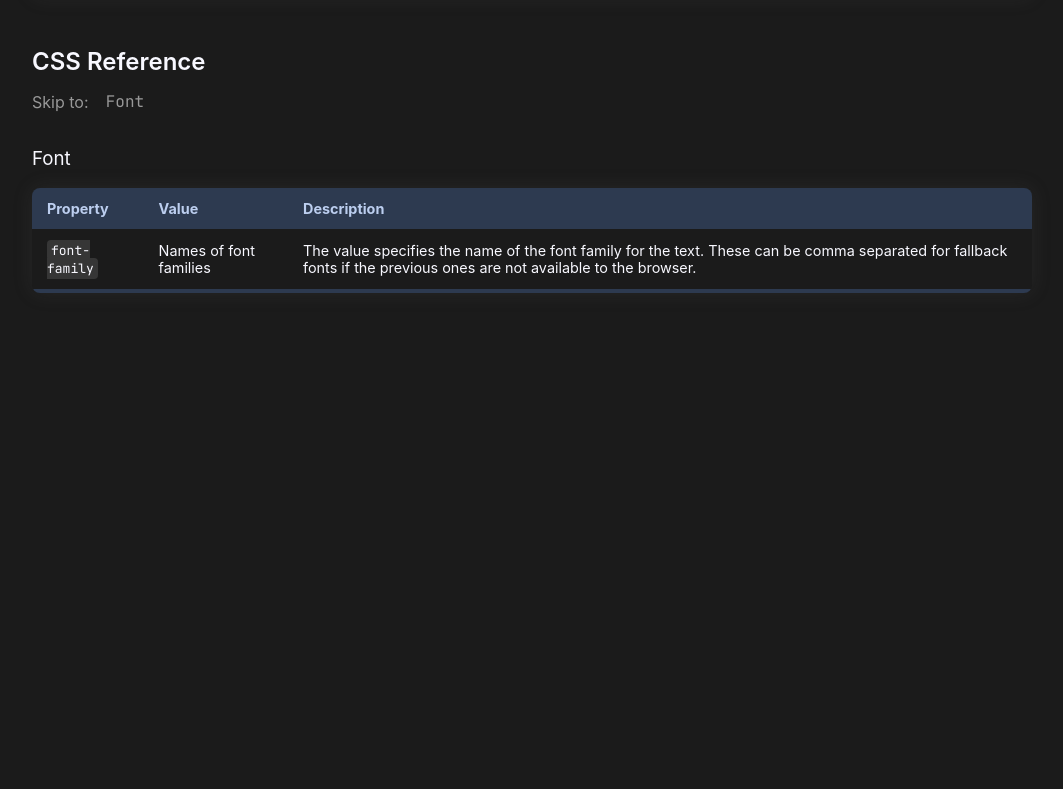
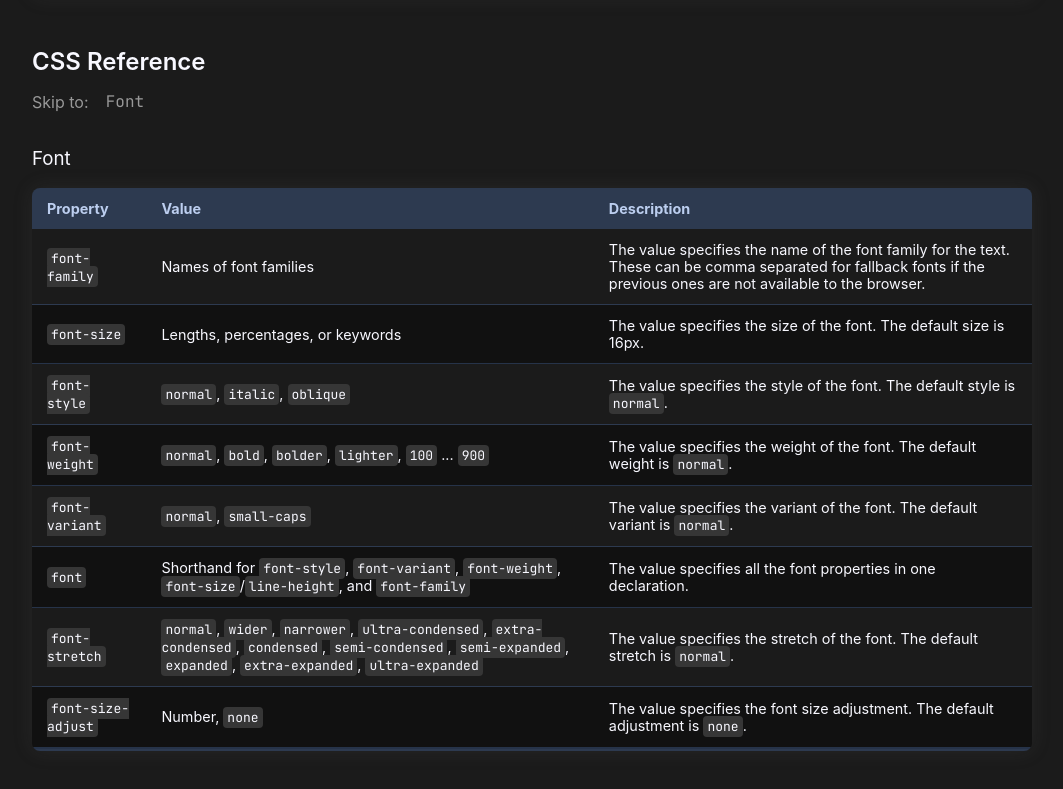
Before and after one commit to shivattari/Web_Dev_Tricks, a plain HTML site: page docs/index.html in a window 1280 px wide. Shown: the part 1207-1996 px from the top of the page, without its empty margins (8-1071 px from the left). Before the commit the page ends 1550 px from the top, so only its background shows below. Drawn offline with Linux system fonts and the light colour scheme.

Commit message:
Adds more CSS information.

```diff
--- a/docs/index.html
+++ b/docs/index.html
@@ -155,6 +155,41 @@
                 <td>Names of font families</td>
                 <td>The value specifies the name of the font family for the text. These can be comma separated for fallback fonts if the previous ones are not available to the browser.</td>
             </tr>
+            <tr>
+                <td><span class="code">font-size</span></td>
+                <td>Lengths, percentages, or keywords</td>
+                <td>The value specifies the size of the font. The default size is 16px.</td>
+            </tr>
+            <tr>
+                <td><span class="code">font-style</span></td>
+                <td><span class="code">normal</span>, <span class="code">italic</span>, <span class="code">oblique</span></td>
+                <td>The value specifies the style of the font. The default style is <span class="code">normal</span>.</td>
+            </tr>
+            <tr>
+                <td><span class="code">font-weight</span></td>
+                <td><span class="code">normal</span>, <span class="code">bold</span>, <span class="code">bolder</span>, <span class="code">lighter</span>, <span class="code">100</span> ... <span class="code">900</span></td>
+                <td>The value specifies the weight of the font. The default weight is <span class="code">normal</span>.</td>
+            </tr>
+            <tr>
+                <td><span class="code">font-variant</span></td>
+                <td><span class="code">normal</span>, <span class="code">small-caps</span></td>
+                <td>The value specifies the variant of the font. The default variant is <span class="code">normal</span>.</td>
+            </tr>
+            <tr>
+                <td><span class="code">font</span></td>
+                <td>Shorthand for <span class="code">font-style</span>, <span class="code">font-variant</span>, <span class="code">font-weight</span>, <span class="code">font-size</span>/<span class="code">line-height</span>, and <span class="code">font-family</span></td>
+                <td>The value specifies all the font properties in one declaration.</td>
+            </tr>
+            <tr>
+                <td><span class="code">font-stretch</span></td>
+                <td><span class="code">normal</span>, <span class="code">wider</span>, <span class="code">narrower</span>, <span class="code">ultra-condensed</span>, <span class="code">extra-condensed</span>, <span class="code">condensed</span>, <span class="code">semi-condensed</span>, <span class="code">semi-expanded</span>, <span class="code">expanded</span>, <span class="code">extra-expanded</span>, <span class="code">ultra-expanded</span></td>
+                <td>The value specifies the stretch of the font. The default stretch is <span class="code">normal</span>.</td>
+            </tr>
+            <tr>
+                <td><span class="code">font-size-adjust</span></td>
+                <td>Number, <span class="code">none</span></td>
+                <td>The value specifies the font size adjustment. The default adjustment is <span class="code">none</span>.</td>
+            </tr>
             </tbody>
         </table>
     </article>
```
